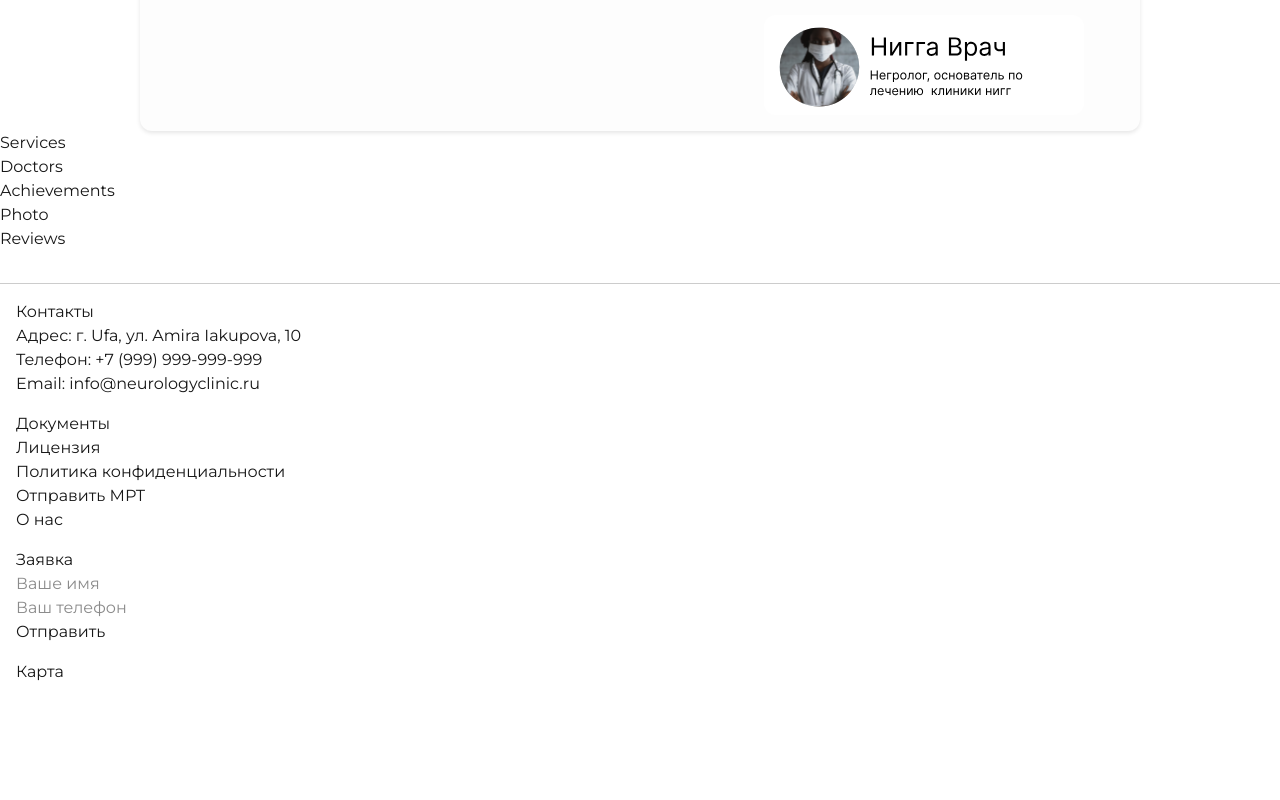
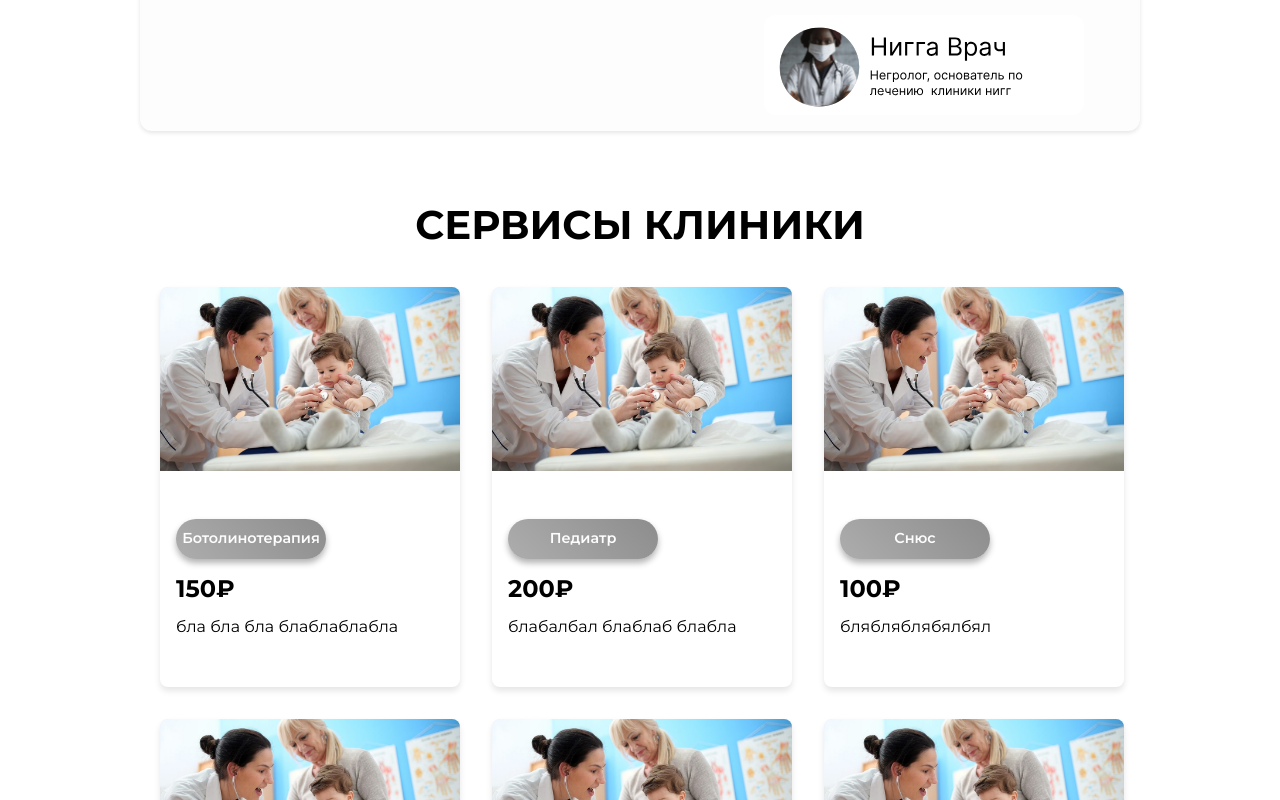
Before and after one commit to amirakupov/Premium, a Next.js app in the folder premium-website/: page / in a window 1280 px wide. Shown: the part 1080-1880 px from the top of the page. Before the commit the page ends 1780 px from the top, so only its background shows below. Built offline with nearby package versions, Linux system fonts and the light colour scheme; a web font is replaced by a local one.

Commit message:
services

```diff
--- a/premium-website/app/components/MobileLanding.module.css
+++ b/premium-website/app/components/MobileLanding.module.css
@@ -43,7 +43,7 @@
     text-align: center;
     box-shadow: 0 2px 4px rgba(0,0,0,0.1);
     white-space: nowrap;
-    width: 110px;
+    width: 100px;
     height: 50px;
   }
   .navButton:hover {
--- a/premium-website/app/components/MobileLanding.tsx
+++ b/premium-website/app/components/MobileLanding.tsx
@@ -4,10 +4,11 @@ import React, { useRef, useState, useEffect } from 'react';
 import Image from 'next/image';
 import styles from './MobileLanding.module.css';
 import Quote from './Quote';
+import Services from './Services';
 
 const slidesData = [
   { src: '/mobile/about1.svg', label: 'О нас' },
-  { src: '/mobile/services1.svg', label: 'Сервисы' },
+  { src: '/mobile/services1.svg', label: 'Услуги' },
   { src: '/mobile/emergency1.svg', label: 'Скорая' },
 ];
 
@@ -84,6 +85,7 @@ export default function MobileLanding() {
         ))}
       </div>
       <Quote />
+      <Services />
     </div>
   );
 }
--- /dev/null
+++ b/premium-website/app/components/ServiceCard.module.css
@@ -0,0 +1,85 @@
+.card {
+    width: 300px;
+    height: 400px;  /* Fixed height so each half is exactly 50% */
+    border: none;
+    border-radius: 8px;
+    overflow: hidden;
+    background-color: #fff;
+    box-shadow: 0 4px 6px rgba(0, 0, 0, 0.1);
+    margin: auto;
+    display: flex;
+    flex-direction: column;
+  }
+
+  /* Top 50%: Image container */
+  .imageContainer {
+    flex: 1; /* Takes up 50% of the card height */
+    position: relative;
+    overflow: hidden;
+    background-color: #f5f5f5;  /* Light neutral background */
+  }
+
+  .image {
+    width: 100%;
+    height: 100%;
+    object-fit: cover;
+    transition: transform 0.3s ease;
+  }
+
+  .card:hover .image {
+    transform: scale(1.05); /* Subtle zoom effect on hover */
+  }
+
+  /* Bottom 50%: Description container */
+  .descriptionContainer {
+    flex: 1; /* Takes up the remaining 50% */
+    padding: 16px;
+    text-align: left;
+    display: flex;
+    flex-direction: column;
+    justify-content: center;
+  }
+
+  /* Stylish Oval Button */
+  .oval {
+    width: 150px;
+    height: 40px;
+    background: linear-gradient(45deg, rgba(92, 92, 92, 0.5), rgba(92, 92, 92, 0.7));
+    border-radius: 20px;
+    margin-bottom: 12px;
+    display: flex;
+    align-items: center;
+    justify-content: center;
+    color: #fdfdfd;
+    font-size: 0.9rem;
+    font-weight: 600;
+    box-shadow: 0px 4px 6px rgba(0, 0, 0, 0.3);
+    cursor: pointer;
+    transition: transform 0.3s ease, box-shadow 0.3s ease;
+    font-family: 'Montserrat', sans-serif;
+    text-decoration: none;
+  }
+
+  .oval:hover {
+    transform: translateY(-2px);
+    box-shadow: 0px 6px 8px rgba(0, 0, 0, 0.15);
+  }
+
+  /* Price styling */
+  .price {
+    font-size: 1.5rem;
+    font-weight: bold;
+    color: #000;
+    margin-bottom: 8px;
+  }
+
+  /* Short description styling */
+  .shortDescription {
+    font-size: 1rem;
+    color: #000;
+  }
+  @media (max-width: 767px) {
+    .card {
+      flex: 0 0 auto;
+    }
+  }
--- /dev/null
+++ b/premium-website/app/components/ServiceCard.tsx
@@ -0,0 +1,52 @@
+'use client';
+
+import React from 'react';
+import Link from 'next/link';
+import Image from 'next/image';
+import styles from './ServiceCard.module.css';
+
+interface ServiceCardProps {
+  imageSrc: string;
+  serviceName: string;
+  price: string;
+  description: string;
+  serviceUrl: string;
+}
+
+const ServiceCard: React.FC<ServiceCardProps> = ({
+  imageSrc,
+  serviceName,
+  price,
+  description,
+  serviceUrl,
+}) => {
+  return (
+    <div className={styles.card}>
+      {/* Image part: 50% of the card */}
+      <div className={styles.imageContainer}>
+        <Image
+          src={imageSrc} // e.g., '/service/therapy.jpg'
+          alt={serviceName}
+          fill
+          objectFit="cover"
+          className={styles.image}
+        />
+      </div>
+
+      {/* Description part: 50% of the card */}
+      <div className={styles.descriptionContainer}>
+        <Link href={serviceUrl} className={styles.oval}>
+          {serviceName}
+        </Link>
+        <div className={styles.price}>
+          {price}
+        </div>
+        <div className={styles.shortDescription}>
+          {description}
+        </div>
+      </div>
+    </div>
+  );
+};
+
+export default ServiceCard;
--- /dev/null
+++ b/premium-website/app/components/Services.module.css
@@ -0,0 +1,36 @@
+.servicesSection {
+    padding: 4rem 0;
+  }
+
+  .heading {
+    font-size: 2.5rem;
+    font-weight: bold;
+    text-align: center;
+    margin-bottom: 2rem;
+    color: black;
+  }
+
+  .servicesContainer {
+    max-width: 960px;
+    margin: 0 auto;
+  }
+
+  /* Desktop: 3‑column grid */
+  @media (min-width: 768px) {
+    .servicesContainer {
+      display: grid;
+      grid-template-columns: repeat(3, 1fr);
+      gap: 2rem;
+    }
+  }
+
+  /* Mobile: horizontal scroll */
+  @media (max-width: 767px) {
+    .servicesContainer {
+      display: flex;
+      gap: 1rem;
+      overflow-x: auto;
+      padding: 0 1rem;
+      -webkit-overflow-scrolling: touch; /* smooth flick on iOS */
+    }
+  }
--- a/premium-website/app/components/Services.tsx
+++ b/premium-website/app/components/Services.tsx
@@ -1,7 +1,80 @@
-export default function Services() {
-    return (
-      <div>
-        <h1>Services</h1>
+'use client';
+import styles from './Services.module.css';
+import React from 'react';
+import ServiceCard from './ServiceCard';
+
+const servicesData = [
+  {
+    id: 1,
+    imageSrc: '/services/bottocs.jpeg',
+    serviceName: 'Ботолинотерапия',
+    price: '150₽',
+    description: 'бла бла бла блаблаблабла',
+    serviceUrl: '/services/botolinoterapiya',
+  },
+  {
+    id: 2,
+    imageSrc: '/services/bottocs.jpeg',
+    serviceName: 'Педиатр',
+    price: '200₽',
+    description: 'блабалбал блаблаб блабла',
+    serviceUrl: '/services/pediatr',
+  },
+  {
+    id: 3,
+    imageSrc: '/services/bottocs.jpeg',
+    serviceName: 'Снюс',
+    price: '100₽',
+    description: 'блябляблябялбял',
+    serviceUrl: '/services/snus',
+  },
+  {
+    id: 4,
+    imageSrc: '/services/bottocs.jpeg',
+    serviceName: 'Ботолинотерапия',
+    price: '150₽',
+    description: 'бла бла бла блаблаблабла',
+    serviceUrl: '/services/botolinoterapiya',
+  },
+  {
+    id: 5,
+    imageSrc: '/services/bottocs.jpeg',
+    serviceName: 'Педиатр',
+    price: '200₽',
+    description: 'блабалбал блаблаб блабла',
+    serviceUrl: '/services/pediatr',
+  },
+  {
+    id: 6,
+    imageSrc: '/services/bottocs.jpeg',
+    serviceName: 'Снюс',
+    price: '100₽',
+    description: 'блябляблябялбял',
+    serviceUrl: '/services/snus',
+  },
+
+];
+
+const Services: React.FC = () => {
+  return (
+    <div className={styles.servicesSection}>
+    <h2 className={styles.heading}>СЕРВИСЫ КЛИНИКИ</h2>
+
+      {/* Service Cards Grid */}
+      <div className={styles.servicesContainer}>
+        {servicesData.map((service) => (
+          <ServiceCard
+            key={service.id}
+            imageSrc={service.imageSrc}
+            serviceName={service.serviceName}
+            price={service.price}
+            description={service.description}
+            serviceUrl={service.serviceUrl}
+          />
+        ))}
       </div>
-    );
-  }
+    </div>
+  );
+};
+
+export default Services;
--- a/premium-website/app/page.tsx
+++ b/premium-website/app/page.tsx
@@ -3,11 +3,12 @@ import useIsMobile from './hooks/useIsMobile';
 import MobileLanding from './components/MobileLanding';
 import InfoBlock from './components/InfoBlock';
 import Quote from './components/Quote';
-import ServicesPreview from './components/Services';
+
 import DoctorsPreview from './components/Doctors';
 import Achievements from './components/Achievements';
 import ClinicPhotos from './components/ClinicFotos';
 import Reviews from './components/Reviews';
+import Services from './components/Services';
 
 export default function HomePage() {
   const isMobile = useIsMobile(768);
@@ -23,7 +24,7 @@ export default function HomePage() {
       <>
         <InfoBlock />
         <Quote />
-        <ServicesPreview />
+        <Services />
         <DoctorsPreview />
         <Achievements />
         <ClinicPhotos />
--- /dev/null
+++ b/premium-website/app/services/[slug]/page.tsx
@@ -0,0 +1,18 @@
+// app/services/[slug]/page.tsx
+
+interface ServicePageProps {
+  params: { slug: string };
+}
+
+export default async function ServicePage({ params }: ServicePageProps) {
+  // Awaiting the params object before using its properties
+  const resolvedParams = await Promise.resolve(params);
+  const { slug } = resolvedParams;
+
+  return (
+    <div style={{ padding: '2rem', textAlign: 'center' }}>
+      <h1>Service: {slug}</h1>
+      <p>This is a placeholder page for the {slug} service.</p>
+    </div>
+  );
+}
--- a/premium-website/app/services/page.tsx
+++ /dev/null
@@ -1,9 +0,0 @@
-export default function ServicesPage() {
-    return (
-      <div style={{ padding: '1rem' }}>
-        <h1>Услуги</h1>
-        <p>Подробное описание всех услуг...</p>
-        {/* You could render a list/grid of services here */}
-      </div>
-    )
-  }
```
Also changed, not shown: premium-website/public/services/bottocs.jpeg (added).
